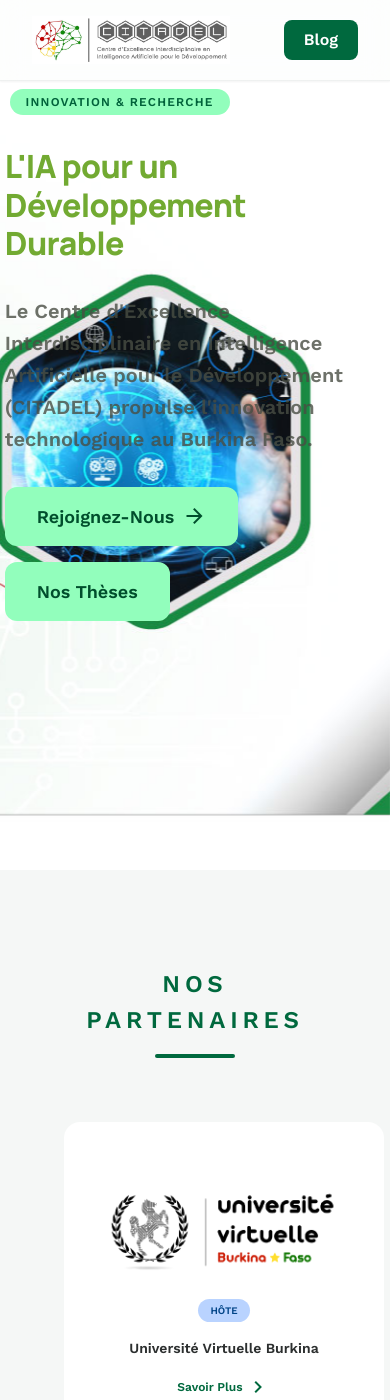
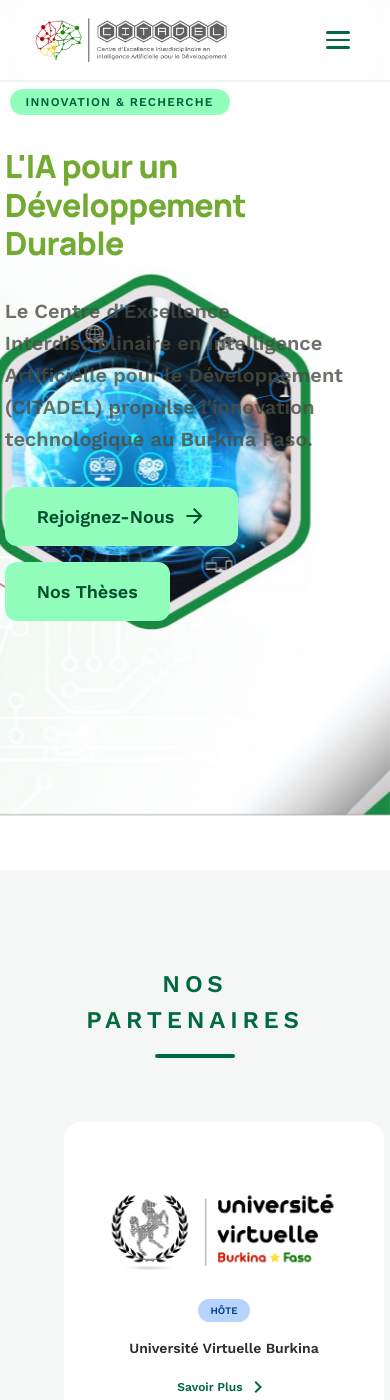
Before and after one commit to CITADEL-BF/Refonte_citadel, a Jekyll site: the page built from index.md, in a window 390 px wide and 1400 px high. Built offline with Jekyll 4.4.1, drawn with Linux system fonts in a browser that asks for light colours; nearby versions of some CDN libraries.

Commit message:
menuBurger
Co-authored-by: Copilot <copilot@github.com>

```diff
--- a/_includes/header.html
+++ b/_includes/header.html
@@ -20,10 +20,49 @@
     <!-- Actions -->
     <div class="nav-actions">
       <a href="{{ '/blog/' | relative_url }}" class="blog-btn">Blog</a>
+
+      <!-- Hamburger button mobile -->
+      <button class="hamburger-btn" id="hamburgerBtn" aria-label="Menu">
+        <span class="hamburger-line"></span>
+        <span class="hamburger-line"></span>
+        <span class="hamburger-line"></span>
+      </button>
     </div>
 
+  </div>
+
+  <!-- Mobile menu -->
+  <div class="mobile-menu" id="mobileMenu">
+    <a href="{{ '/' | relative_url }}" class="mobile-menu-link">Accueil</a>
+    <a href="{{ '/membres/' | relative_url }}" class="mobile-menu-link">Membres</a>
+    <a href="{{ '/missions/' | relative_url }}" class="mobile-menu-link">Missions</a>
+    <a href="{{ '/sujets-de-recherche/' | relative_url }}" class="mobile-menu-link">Sujets de Recherche</a>
+    <a href="{{ '/publications/' | relative_url }}" class="mobile-menu-link">Publications</a>
+    <a href="{{ '/contact/' | relative_url }}" class="mobile-menu-link">Contact</a>
   </div>
 
   <!-- ligne séparatrice -->
   <div class="header-divider"></div>
 </nav>
+
+<script>
+  document.addEventListener('DOMContentLoaded', function() {
+    const hamburgerBtn = document.getElementById('hamburgerBtn');
+    const mobileMenu = document.getElementById('mobileMenu');
+    const menuLinks = document.querySelectorAll('.mobile-menu-link');
+
+    // Ouvrir/fermer le menu au clic sur le bouton
+    hamburgerBtn.addEventListener('click', function() {
+      hamburgerBtn.classList.toggle('active');
+      mobileMenu.classList.toggle('open');
+    });
+
+    // Fermer le menu quand on clique sur un lien
+    menuLinks.forEach(link => {
+      link.addEventListener('click', function() {
+        hamburgerBtn.classList.remove('active');
+        mobileMenu.classList.remove('open');
+      });
+    });
+  });
+</script>
--- a/assets/css/header.css
+++ b/assets/css/header.css
@@ -102,3 +102,91 @@
         display: none;
     }
 }
+
+/* Hamburger Button */
+.hamburger-btn {
+    display: none;
+    flex-direction: column;
+    background: none;
+    border: none;
+    cursor: pointer;
+    padding: 8px;
+    gap: 5px;
+    z-index: 100;
+}
+
+.hamburger-line {
+    width: 24px;
+    height: 2.5px;
+    background-color: #00693e;
+    border-radius: 2px;
+    transition: all 0.3s ease;
+}
+
+/* Mobile Menu */
+.mobile-menu {
+    display: none;
+    position: fixed;
+    top: 70px;
+    left: 0;
+    right: 0;
+    background: rgba(255, 255, 255, 0.95);
+    backdrop-filter: blur(12px);
+    flex-direction: column;
+    padding: 16px 0;
+    box-shadow: 0 4px 6px rgba(0, 0, 0, 0.1);
+    z-index: 99;
+    max-height: calc(100vh - 70px);
+    overflow-y: auto;
+}
+
+.mobile-menu.open {
+    display: flex;
+}
+
+.mobile-menu-link {
+    padding: 12px 32px;
+    color: #64748b;
+    text-decoration: none;
+    font-family: 'Manrope', sans-serif;
+    font-weight: 600;
+    font-size: 14px;
+    transition: 0.3s;
+    border-left: 3px solid transparent;
+}
+
+.mobile-menu-link:hover {
+    background-color: #f1f5f9;
+    color: #00693e;
+    border-left-color: #00693e;
+}
+
+.mobile-menu-link.active {
+    color: #00693e;
+    background-color: #f0fdf4;
+    border-left-color: #00693e;
+}
+
+/* Hamburger button active state */
+.hamburger-btn.active .hamburger-line:nth-child(1) {
+    transform: rotate(45deg) translate(8px, 8px);
+}
+
+.hamburger-btn.active .hamburger-line:nth-child(2) {
+    opacity: 0;
+}
+
+.hamburger-btn.active .hamburger-line:nth-child(3) {
+    transform: rotate(-45deg) translate(7px, -7px);
+}
+
+/* Show hamburger on mobile */
+@media (max-width: 768px) {
+    .hamburger-btn {
+        display: flex;
+    }
+
+    .blog-btn {
+        display: none;
+    }
+}
```
